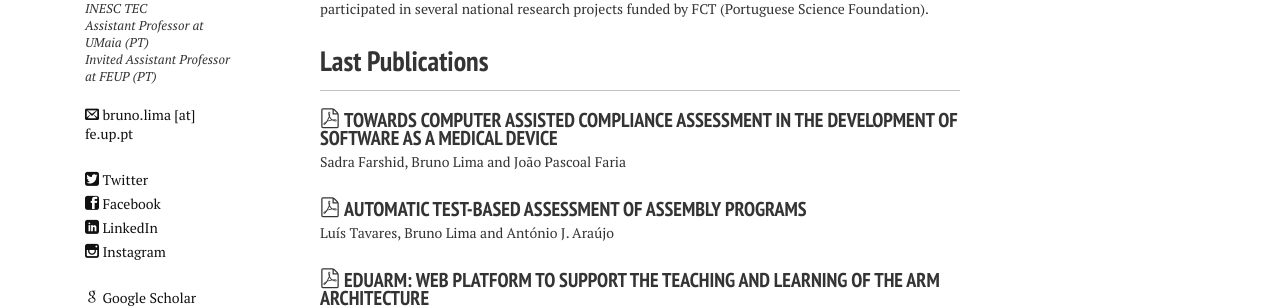
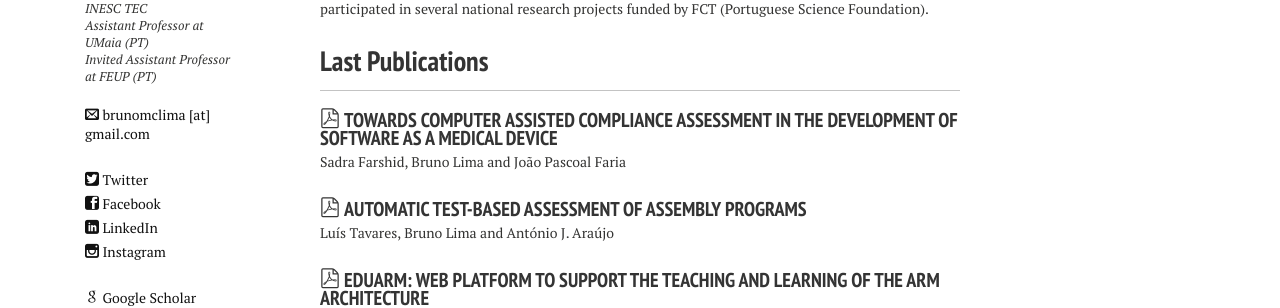
Before and after one commit to Bruno-Lima/Bruno-Lima.github.io, a Jekyll site: the page built from index.md, in a window 1280 px wide. Shown: the part 370-678 px from the top of the page. Built offline with Jekyll 4.4.1, drawn with Linux system fonts in a browser that asks for light colours; nearby versions of some CDN libraries.

Commit message:
update email

```diff
--- a/_config.yml
+++ b/_config.yml
@@ -9,7 +9,7 @@ owner:
   name:           Bruno Lima, PhD
   avatar:         bio_photo.jpg
   bio:            "Research Assistant at INESC TEC<br/>Assistant Professor at UMaia (PT)<br/>Invited Assistant Professor at FEUP (PT)"
-  email:          bruno.lima [at] fe.up.pt
+  email:          brunomclima [at] gmail.com
   # Social networking links are used in author-bio sidebar. Update and remove as you like.
   instagram:      bruno.m.c.lima
   twitter:        brunolima1988
```
